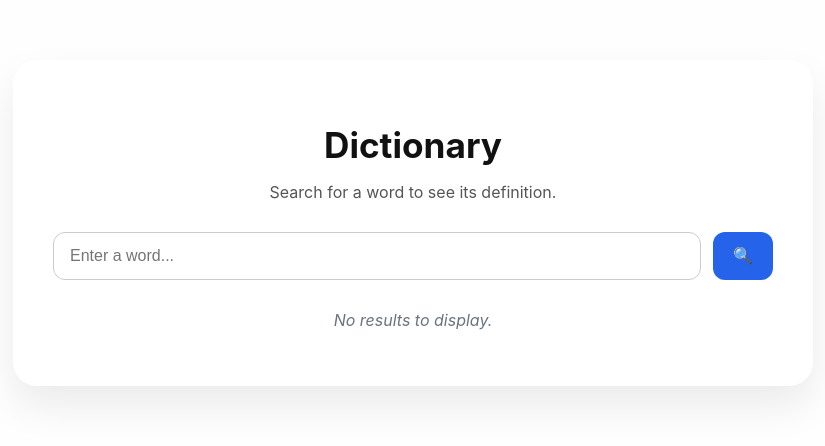
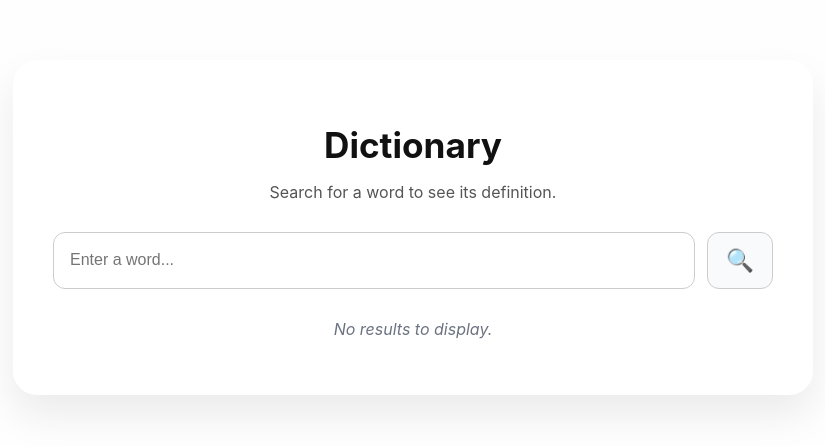
Before and after one commit to riricat-sketch/React-Dictionary-Project, a React (Vite) app: page / in a window 1280 px wide. Shown: the top 446 px of the page, without its empty margins (227-1052 px from the left). Built offline with nearby package versions, Linux system fonts and the light colour scheme.

Commit message:
Final Touches

```diff
--- a/src/App.css
+++ b/src/App.css
@@ -44,17 +44,21 @@ h1 {
 }
 
 .search-bar button {
-  padding: 14px 20px;
+  padding: 14px 18px;
   border-radius: 12px;
-  border: none;
-  background: #2563eb;
+  border: 1px solid #cccccc;
+  background: #f9fafb;
   color: white;
-  font-size: 1rem;
+  font-size: 1.4rem; /* makes emoji stand out */
   cursor: pointer;
+  display: flex;
+  align-items: center;
+  justify-content: center;
+  min-width: 56px;
 }
 
 .search-bar button:hover {
-  background: #1e40af;
+  background: #e0e7ff;
 }
 
 /* ===== Results ===== */
@@ -189,8 +193,20 @@ h1 {
 
 .image-grid {
   display: grid;
-  grid-template-columns: repeat(auto-fit, minmax(120px, 1fr));
+  grid-template-columns: repeat(4, 1fr); /* 4 x 3 = 12 images */
   gap: 12px;
+}
+
+@media (max-width: 768px) {
+  .image-grid {
+    grid-template-columns: repeat(3, 1fr);
+  }
+}
+
+@media (max-width: 480px) {
+  .image-grid {
+    grid-template-columns: repeat(2, 1fr);
+  }
 }
 
 .image-grid img {
--- a/src/App.jsx
+++ b/src/App.jsx
@@ -50,12 +50,12 @@ function App() {
       // --- Pexels API for images ---
       try {
         const pexelsResponse = await axios.get(
-          `https://api.pexels.com/v1/search?query=${word}&per_page=6`,
+          `https://api.pexels.com/v1/search?query=${word}&per_page=12`,
           {
             headers: {
               Authorization: import.meta.env.VITE_PEXELS_API_KEY,
             },
-          }
+          },
         );
         setImages(pexelsResponse.data.photos || []);
       } catch {
--- a/src/components/SearchBar.jsx
+++ b/src/components/SearchBar.jsx
@@ -25,7 +25,7 @@ function SearchBar({ onSearch }) {
         aria-label="Search input"
       />
       <button type="submit" aria-label="Search button">
-        🔍
+        <span aria-hidden="true">🔍</span>
       </button>
     </form>
   );
```
